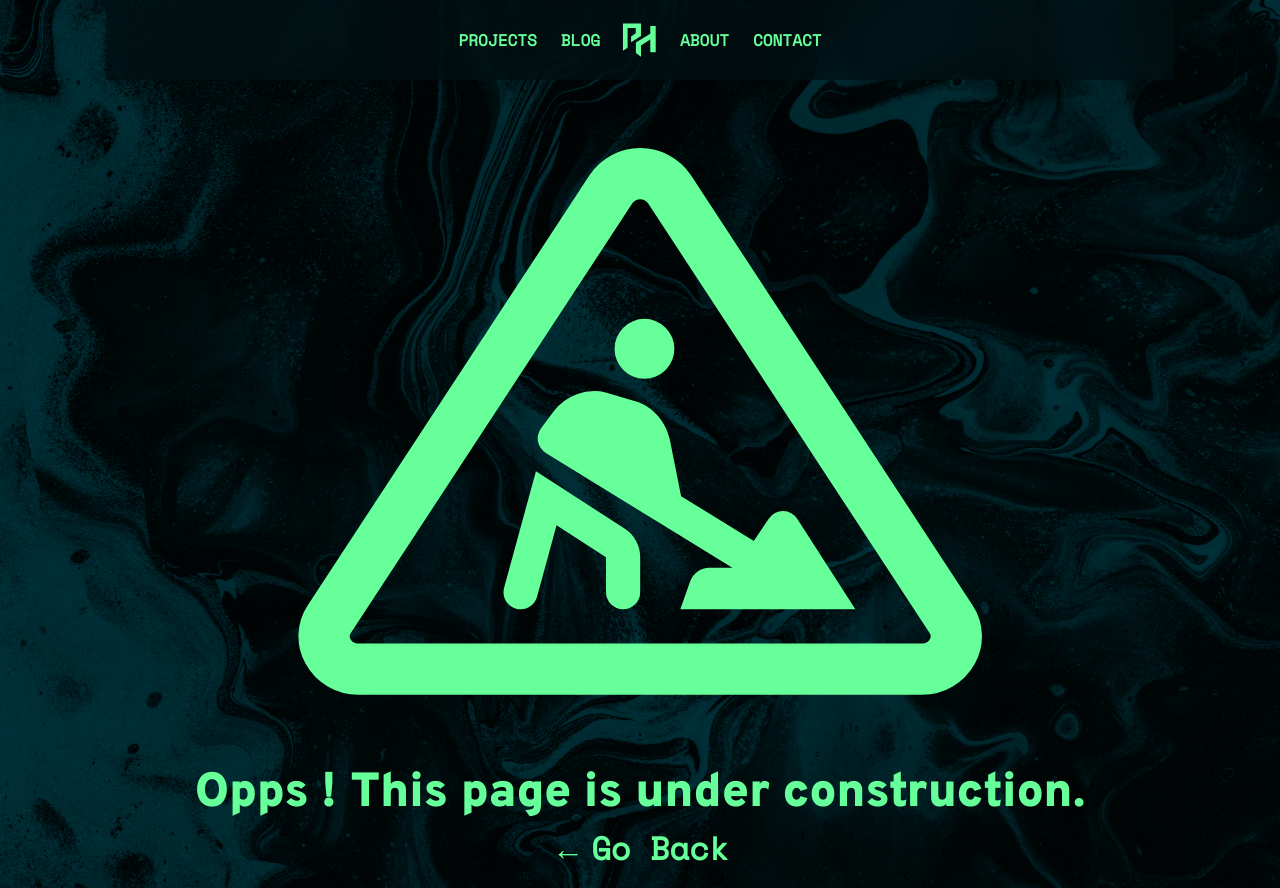
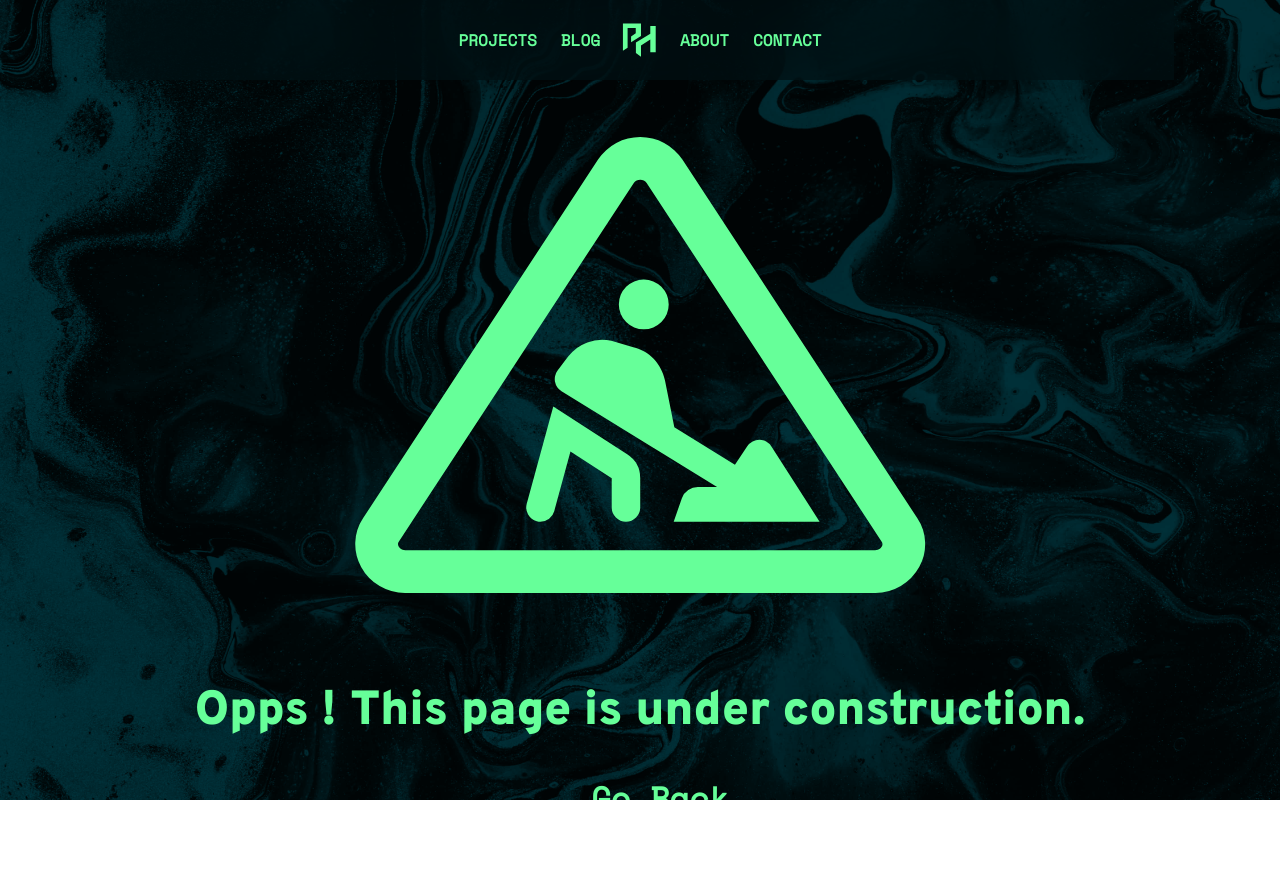
Before and after one commit to poseidon-code/portfolio, a Next.js app: page /blog in a window 1280 px wide. After the commit the page ends 800 px from the top, so only its background shows below. Built offline with nearby package versions, Linux system fonts and the light colour scheme.

Commit message:
fix: construction page (/blog) styles

```diff
--- a/pages/blog.jsx
+++ b/pages/blog.jsx
@@ -5,11 +5,13 @@ import { Working } from '@icons';
 const Construction = () => {
     return (
         <section className='construction'>
-            <Working />
-            <h1>Opps ! This page is under construction.</h1>
-            <span>
-                &larr;&nbsp;<Link href='/'>Go Back</Link>
-            </span>
+            <div>
+                <Working />
+                <h1>Opps ! This page is under construction.</h1>
+                <span>
+                    &larr;&nbsp;<Link href='/'>Go Back</Link>
+                </span>
+            </div>
         </section>
     );
 };
--- a/styles/globals.scss
+++ b/styles/globals.scss
@@ -25,7 +25,8 @@ html,
 body,
 #__next {
     scroll-behavior: smooth;
-    overflow: auto;
+    overflow-y: auto;
+    overflow-x: hidden;
 }
 
 #__next {
@@ -65,6 +66,17 @@ ul {
     place-items: center;
     color: hsl(140, 100%, 70%);
     text-align: center;
+    height: calc(100vh - 6rem);
+
+    @media (max-width: 800px) {
+        height: calc(100vh - 4rem);
+    }
+
+    & > div {
+        display: grid;
+        place-items: center;
+        gap: 2rem;
+    }
 
     svg {
         --size: 80%;
```
